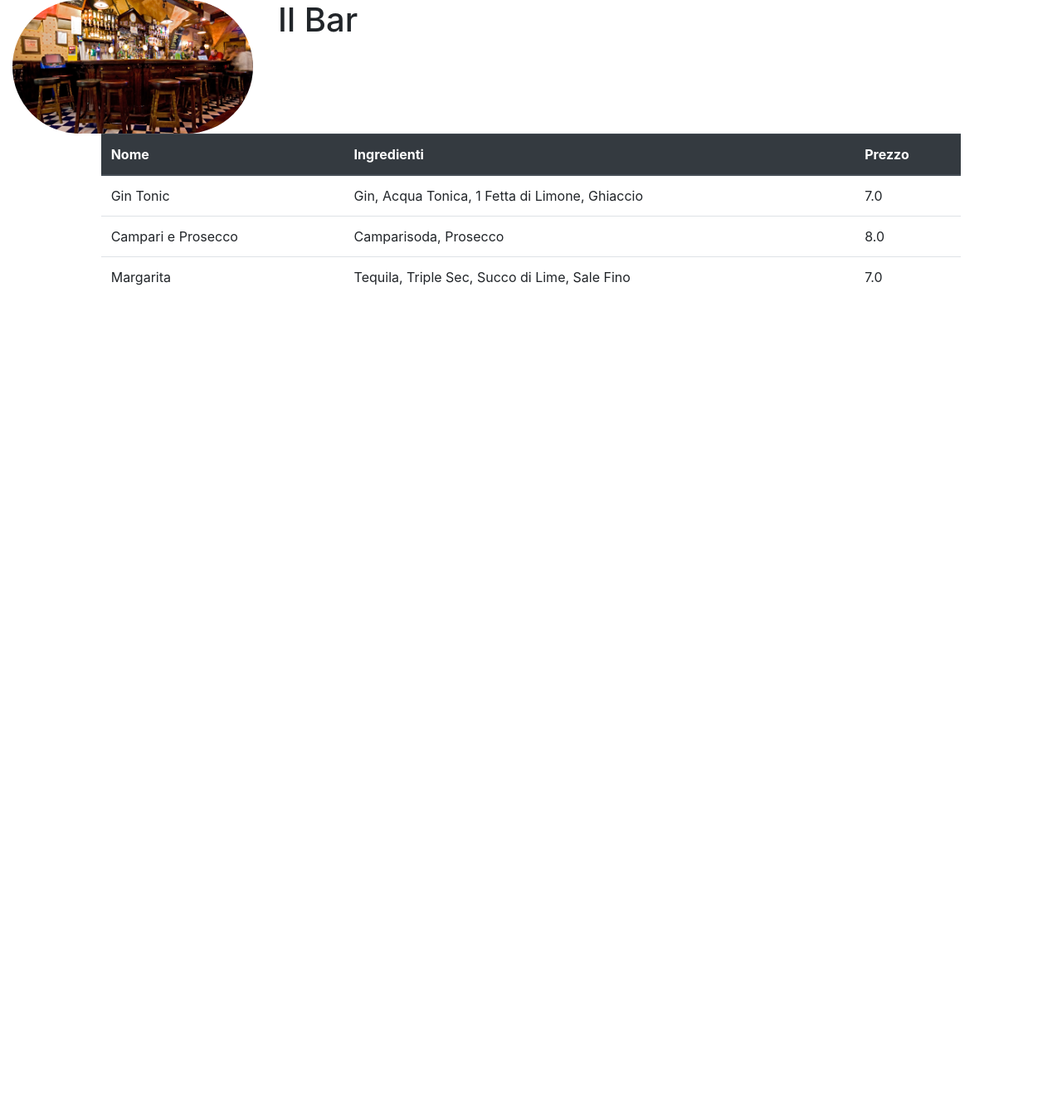
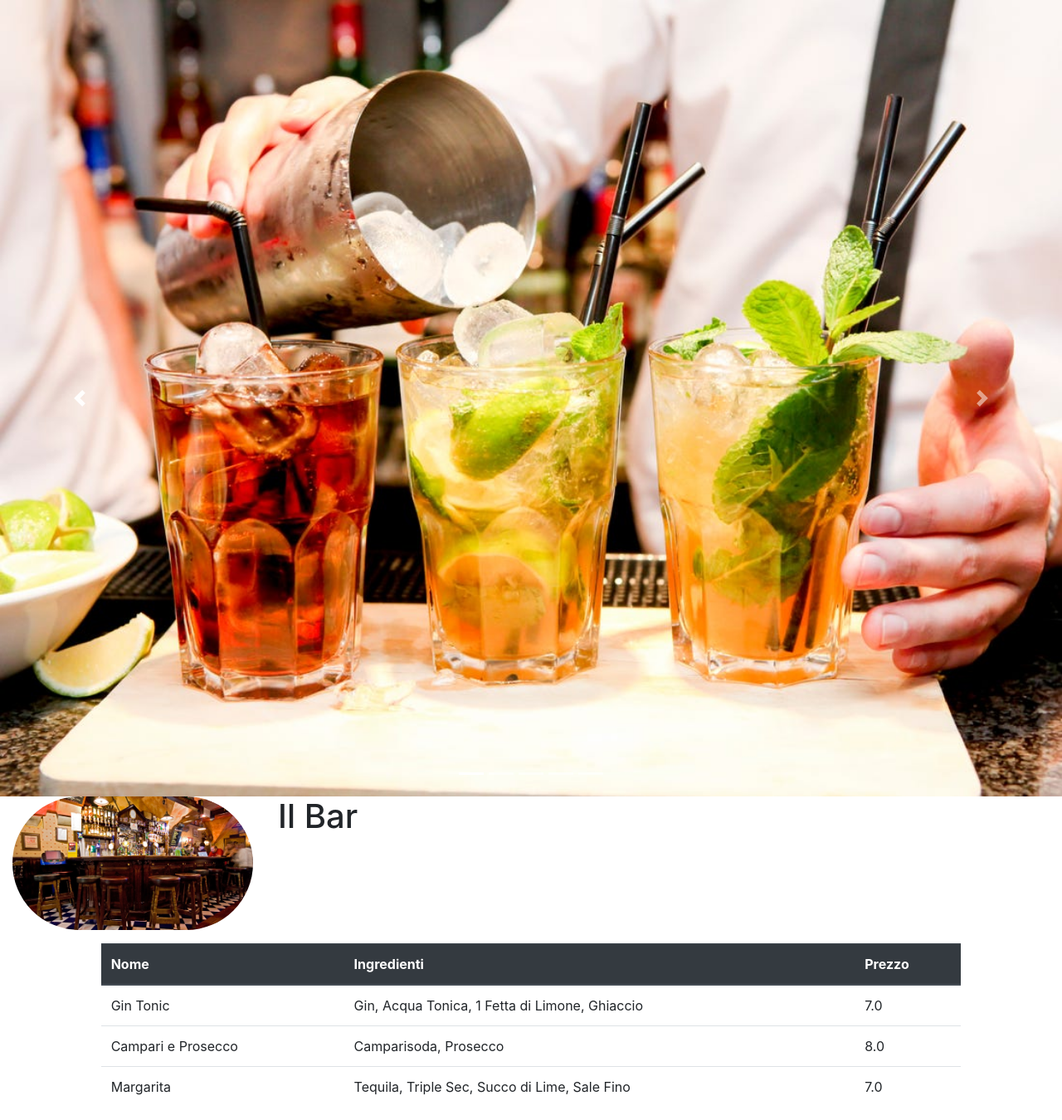
Before and after one commit to ilaonyourleft/bar-cocktails-management, a Django app: page / in a window 1280 px wide. Shown: the whole page at 83% size. Before the commit the page ends 344 px from the top, so only its background shows below. Run offline with Django 3.2, Linux system fonts and the light colour scheme; data comes from the database, SQL or seed files in the repository; some libraries are stand-ins or nearby versions.

Commit message:
insert slideshow

```diff
--- a/test-django/barsite/bar/templates/bar/homepage.html
+++ b/test-django/barsite/bar/templates/bar/homepage.html
@@ -8,6 +8,42 @@
     <title>Homepage</title>
 </head>
 <body>
+
+    <div id="carouselExampleIndicators" class="carousel slide" data-ride="carousel">
+      <ol class="carousel-indicators">
+        <li data-target="#carouselExampleIndicators" data-slide-to="0" class="active"></li>
+        <li data-target="#carouselExampleIndicators" data-slide-to="1"></li>
+        <li data-target="#carouselExampleIndicators" data-slide-to="2"></li>
+        <li data-target="#carouselExampleIndicators" data-slide-to="3"></li>
+        <li data-target="#carouselExampleIndicators" data-slide-to="4"></li>
+      </ol>
+      <div class="carousel-inner">
+        <div class="carousel-item active">
+          <img src="../../static/bar/slideshow/slide1.jpg" class="d-block w-100" alt="...">
+        </div>
+        <div class="carousel-item">
+          <img src="../../static/bar/slideshow/slide2.jpg" class="d-block w-100" alt="...">
+        </div>
+        <div class="carousel-item">
+          <img src="../../static/bar/slideshow/slide3.jpg" class="d-block w-100" alt="...">
+        </div>
+        <div class="carousel-item">
+          <img src="../../static/bar/slideshow/slide4.jpg" class="d-block w-100" alt="...">
+        </div>
+        <div class="carousel-item">
+          <img src="../../static/bar/slideshow/slide5.jpg" class="d-block w-100" alt="...">
+        </div>
+      </div>
+      <a class="carousel-control-prev" href="#carouselExampleIndicators" role="button" data-slide="prev">
+        <span class="carousel-control-prev-icon" aria-hidden="true"></span>
+        <span class="sr-only">Previous</span>
+      </a>
+      <a class="carousel-control-next" href="#carouselExampleIndicators" role="button" data-slide="next">
+        <span class="carousel-control-next-icon" aria-hidden="true"></span>
+        <span class="sr-only">Next</span>
+      </a>
+    </div>
+
     <div class="container-fluid">
         <div class="row">
             <div class="col-3">
@@ -17,7 +53,7 @@
                 <h1>Il Bar</h1>
             </div>
         </div>
-        <div class="row justify-content-center">
+        <div class="row justify-content-center mt-3">
             <div class="col-10">
                 {% if cocktail_list %}
                     <table class="table">
```
Also changed, not shown: test-django/barsite/bar/static/bar/slideshow/slide1.jpg (added), test-django/barsite/bar/static/bar/slideshow/slide2.jpg (added), test-django/barsite/bar/static/bar/slideshow/slide3.jpg (added), test-django/barsite/bar/static/bar/slideshow/slide4.jpg (added), test-django/barsite/bar/static/bar/slideshow/slide5.jpg (added).
